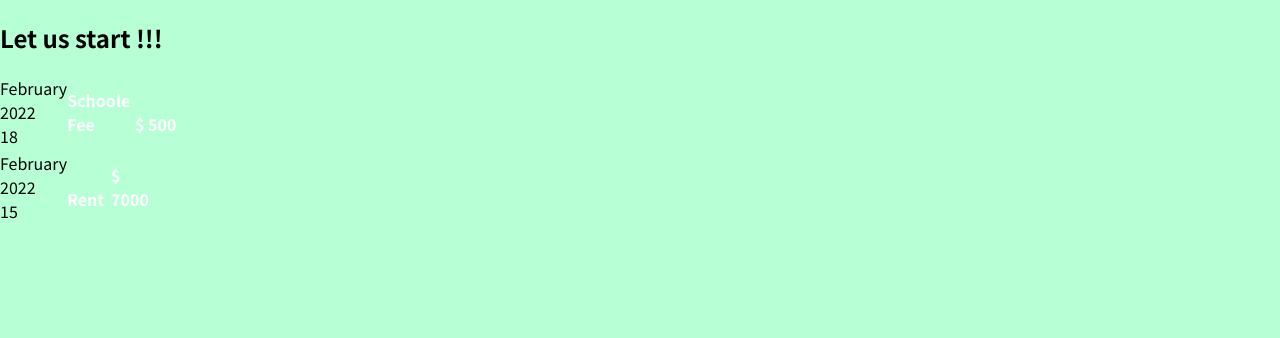
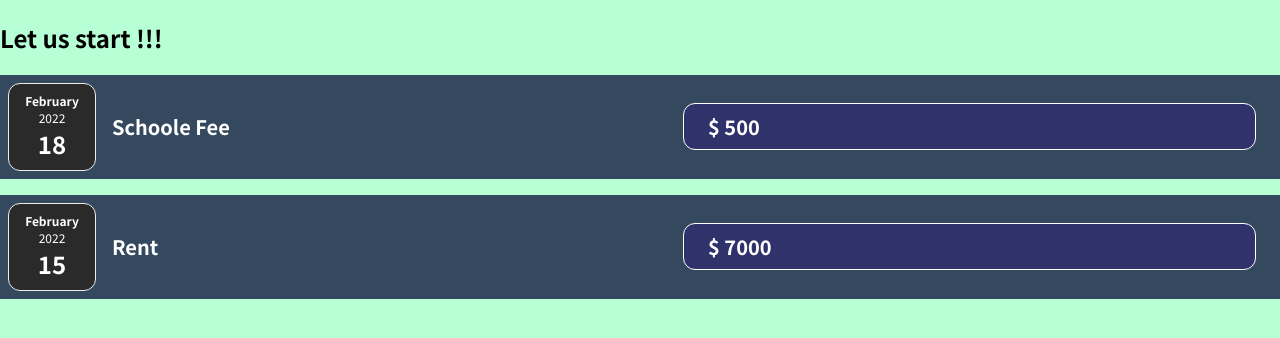
Before and after one commit to simplyatul/react-app, a React (Create React App) app: page / in a window 1280 px wide. Shown: the top 338 px of the page. Built offline with nearby package versions, Linux system fonts and the light colour scheme.

Commit message:
css applied

```diff
--- a/src/components/ExpenseDate.css
+++ b/src/components/ExpenseDate.css
@@ -0,0 +1,26 @@
+.expense-date {
+  display: flex;
+  flex-direction: column;
+  width: 5.5rem;
+  height: 5.5rem;
+  border: 1px solid #ececec;
+  background-color: #2a2a2a;
+  color: white;
+  border-radius: 12px;
+  align-items: center;
+  justify-content: center;
+}
+
+.expense-date__month {
+  font-size: 0.75rem;
+  font-weight: bold;
+}
+
+.expense-date__year {
+  font-size: 0.75rem;
+}
+
+.expense-date__day {
+  font-size: 1.5rem;
+  font-weight: bold;
+}
--- a/src/components/ExpenseDate.js
+++ b/src/components/ExpenseDate.js
@@ -6,10 +6,10 @@
   const day = props.date.toLocaleString("en-US", { day: "2-digit" });
 
   return (
-    <div>
-      <div> {month} </div>
-      <div> {year} </div>
-      <div> {day} </div>
+    <div className="expense-date">
+      <div className="expense-date__month"> {month} </div>
+      <div className="expense-date__year"> {year} </div>
+      <div className="expense-date__day"> {day} </div>
     </div>
   );
 }
--- a/src/components/ExpenseItem.css
+++ b/src/components/ExpenseItem.css
@@ -1,22 +1,54 @@
 .expense-item {
   display: flex;
+  justify-content: space-between;
   align-items: center;
+  padding: 0.5rem;
+  margin: 1rem 0;
+  background-color: #34495e;
 }
 
 .expense-item__description {
   display: flex;
-  align-items: flex-end
+  flex-direction: column;
+  gap: 1rem;
+  align-items: flex-end;
+  flex-flow: column-reverse;
+  justify-content: flex-start;
+  flex: 1;
+}
+
+.expense-item h2 {
+  color: #3a3a3a;
+  font-size: 1rem;
+  flex: 1;
+  margin: 0 1rem;
+  color: white;
 }
 
 .expense-item__price {
-  display: flex;
   font-size: 1rem;
   font-weight: bold;
-  align-items: flex-end;
+  color: white;
+  background-color: #30336b;
+  border: 1px solid white;
+  padding: 0.5rem;
+  border-radius: 12px;
 }
 
-.expense-item h2 {
-  flex: 1;
-  color: white;
-  font-size: 1rem;
+@media (min-width: 580px) {
+  .expense-item__description {
+    flex-direction: row;
+    align-items: center;
+    justify-content: flex-start;
+    flex: 1;
+  }
+
+  .expense-item__description h2 {
+    font-size: 1.25rem;
+  }
+
+  .expense-item__price {
+    font-size: 1.25rem;
+    padding: 0.5rem 1.5rem;
+  }
 }
```
